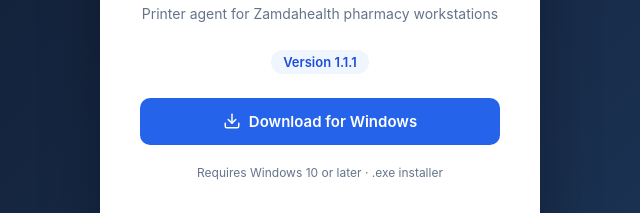
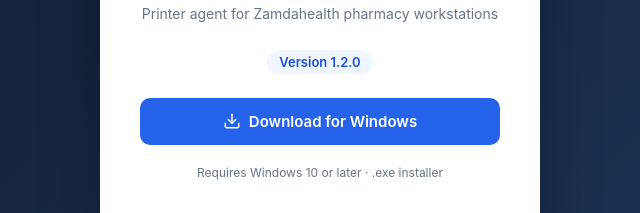
Before and after one commit to Zamdahealth/zamdahealth-printer-agent-releases, a plain HTML site: page index.html in a window 1280 px wide. Shown: the part 361-574 px from the top of the page, 320-960 px from the left. Drawn offline with Linux system fonts and the light colour scheme.

Commit message:
deploy: 3ad3982ea5d9f3a6ec6e3be9652d354c3c19b9a4

```diff
--- a/index.html
+++ b/index.html
@@ -99,7 +99,7 @@
     </div>
     <h1>Pharmacy Print Service</h1>
     <p class="subtitle">Printer agent for Zamdahealth pharmacy workstations</p>
-    <span class="version-badge" id="version-badge">Version 1.1.1</span>
+    <span class="version-badge" id="version-badge">Version 1.2.0</span>
     <br>
     <a class="download-btn" id="download-link" href="PharmacyPrintService-Installer.exe" download>
       <svg viewBox="0 0 24 24" fill="none" stroke="currentColor" stroke-width="2" stroke-linecap="round" stroke-linejoin="round">
```
Also changed, not shown: manifest.json, 1 other file.
